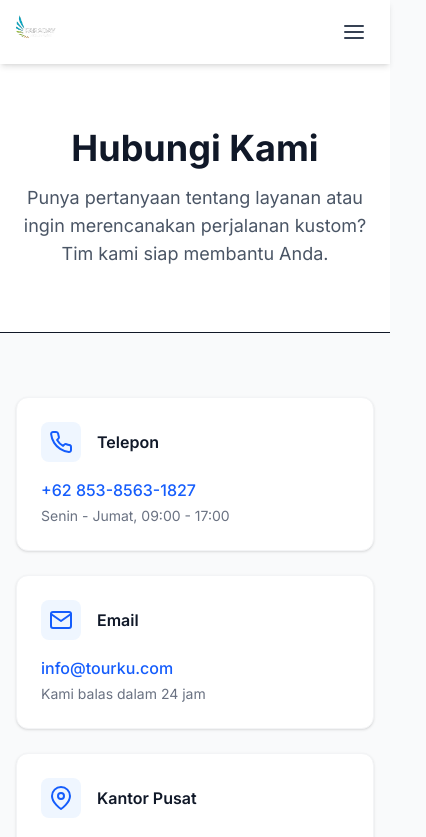
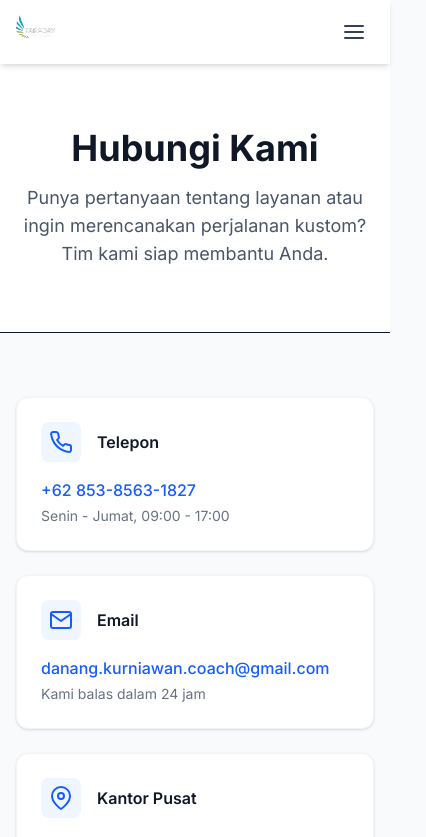
Before and after one commit to VRLzull/travel-web, a Next.js app in the folder client/: page /kontak in a window 390 px wide. Shown: the top 837 px of the page, 426 px wide, since content can reach past the window. Built offline with nearby package versions, Linux system fonts and the light colour scheme.

Commit message:
chore: update contact information phone and email

```diff
--- a/client/src/app/kontak/page.tsx
+++ b/client/src/app/kontak/page.tsx
@@ -27,7 +27,7 @@ export default function ContactPage() {
     {
       icon: <FiMail className="w-6 h-6 text-blue-600" />,
       title: 'Email',
-      detail: 'info@tourku.com',
+      detail: 'danang.kurniawan.coach@gmail.com',
       description: 'Kami balas dalam 24 jam'
     },
     {
--- a/client/src/components/layout/Footer.tsx
+++ b/client/src/components/layout/Footer.tsx
@@ -96,11 +96,11 @@ const Footer = () => {
             <div className="flex space-x-6 md:order-2">
               <div className="flex items-center">
                 <FiPhone className="h-5 w-5 text-gray-400 mr-2" />
-                <span className="text-gray-300">+62 123 4567 890</span>
+                <span className="text-gray-300">+62 853-8563-1827</span>
               </div>
               <div className="flex items-center">
                 <FiMail className="h-5 w-5 text-gray-400 mr-2" />
-                <span className="text-gray-300">info@tourku.com</span>
+                <span className="text-gray-300">danang.kurniawan.coach@gmail.com</span>
               </div>
             </div>
             <p className="mt-8 text-base text-gray-400 md:mt-0 md:order-1">
```
